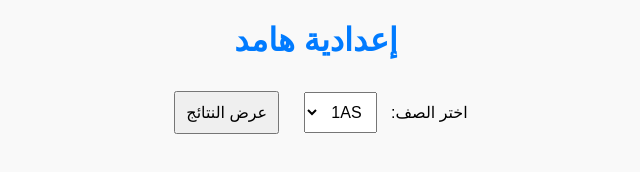
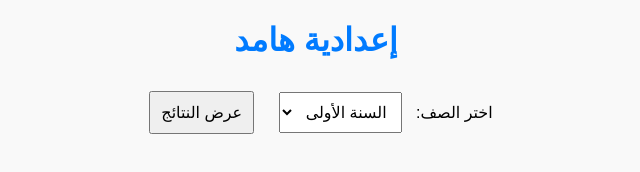
Before and after one commit to Ghadouri/Ghadouriyezide, a plain HTML site: page index.html in a window 1280 px wide. Shown: the whole page, without its empty margins (324-964 px from the left). Drawn offline with Linux system fonts and the light colour scheme.

Commit message:
Update index.html

```diff
--- a/index.html
+++ b/index.html
@@ -41,10 +41,9 @@
     <h1>إعدادية هامد</h1>
     <label for="class">اختر الصف:</label>
     <select id="class">
-        <option value="1AS">1AS</option>
-        <option value="2AS">2AS</option>
-        <option value="3AS">3AS</option>
-        <option value="4AS">4AS</option>
+        <option value="1AS">السنة الأولى</option>
+        <option value="2AS">السنة الثانية</option>
+        <option value="3AS">السنة الثالثة</option>
     </select>
 
     <button onclick="loadResults()">عرض النتائج</button>
@@ -55,23 +54,23 @@
         async function loadResults() {
             const selectedClass = document.getElementById('class').value;
 
-            // Excel file URL hosted on GitHub
+            // رابط ملف الإكسل
             const excelUrl = 'https://raw.githubusercontent.com/Ghadouri/your-repo/main/students.xlsx';
 
-            // Fetch the Excel file
+            // جلب ملف الإكسل
             const response = await fetch(excelUrl);
             const arrayBuffer = await response.arrayBuffer();
 
-            // Parse the Excel file
+            // قراءة ملف الإكسل
             const workbook = XLSX.read(arrayBuffer, { type: 'array' });
             const sheetName = workbook.SheetNames[0];
             const sheet = workbook.Sheets[sheetName];
             const data = XLSX.utils.sheet_to_json(sheet);
 
-            // Filter data for the selected class
+            // تصفية البيانات بناءً على الصف
             const filteredData = data.filter(row => row['الصف'] === selectedClass);
 
-            // Display results
+            // عرض النتائج
             const resultsDiv = document.getElementById('results');
             resultsDiv.innerHTML = generateTable(filteredData);
         }
```
